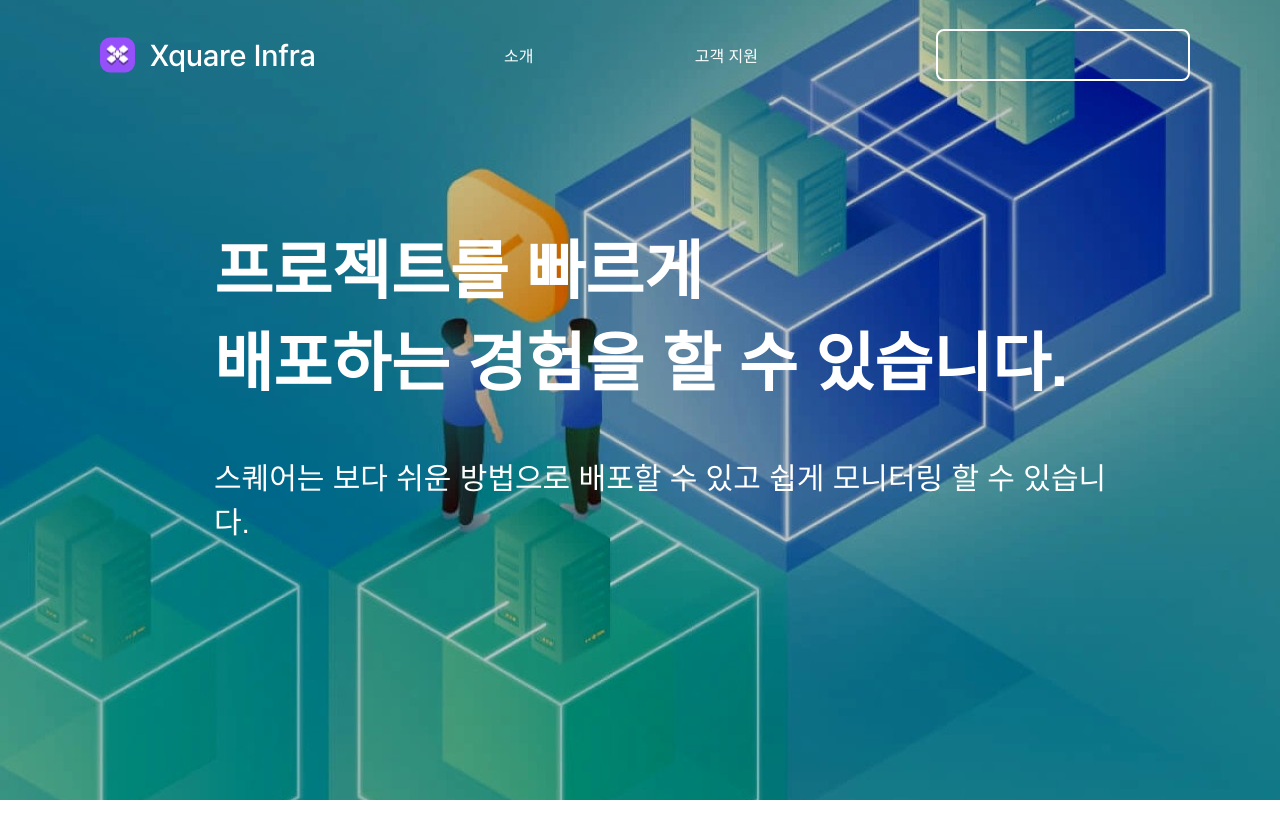
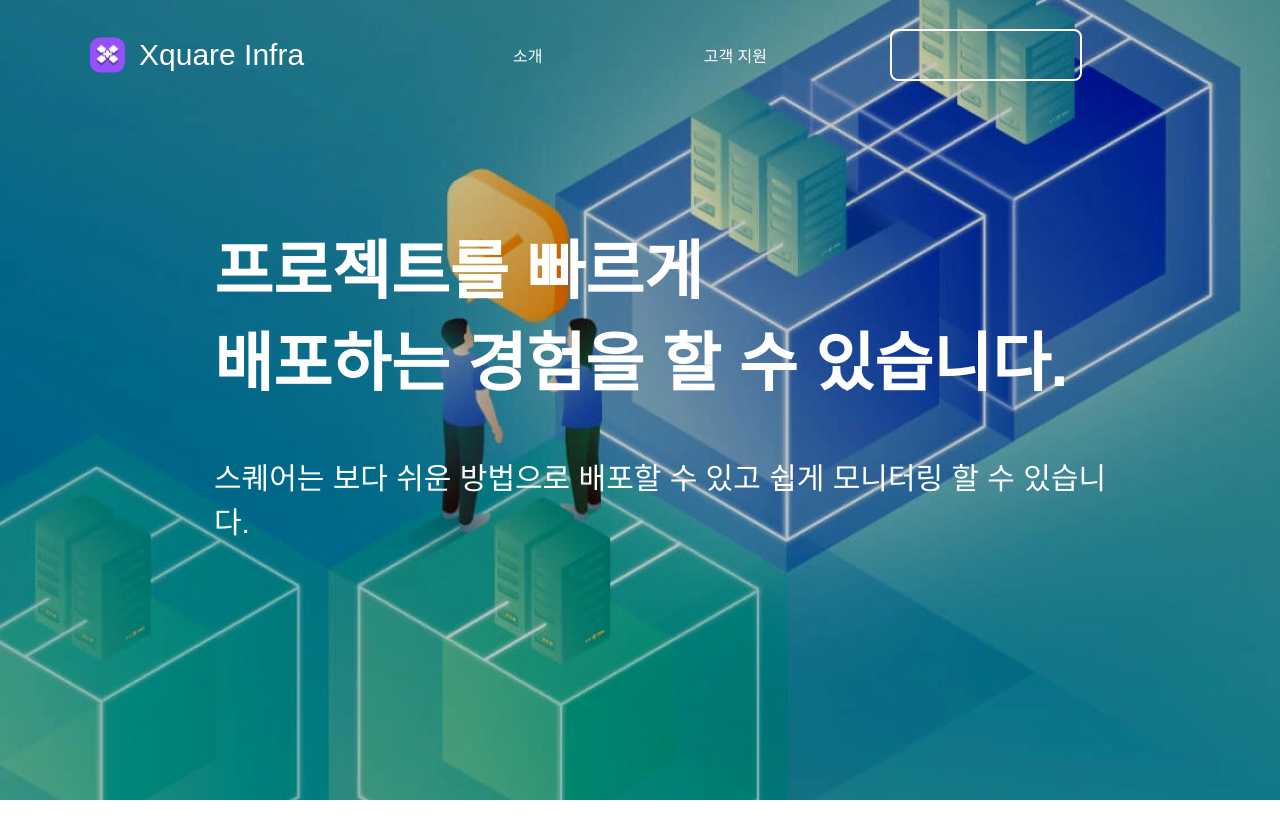
Before and after one commit to team-xquare/xquare-infra-frontend, a React app: page / in a window 1280 px wide. Shown: the top 838 px of the page. Built offline with nearby package versions, Linux system fonts and the light colour scheme; the HTML template or start-up script is replaced by a standard one; a web font is replaced by a local one.

Commit message:
배포 시도

```diff
--- a/src/components/common/header/index.tsx
+++ b/src/components/common/header/index.tsx
@@ -23,12 +23,17 @@ export const Header = () => {
   return (
     <>
       <Wrapper scroll={scroll}>
-        <img src={LogoImg} />
-        <div>
+        <Side>
+          <img src={LogoImg} />
+          <span>Xquare Infra</span>
+        </Side>
+        <Center>
           <span>소개</span>
           <span>고객 지원</span>
-        </div>
-        <Button></Button>
+        </Center>
+        <Side>
+          <Button></Button>
+        </Side>
       </Wrapper>
       <Outlet />
     </>
@@ -37,7 +42,7 @@ export const Header = () => {
 
 const Wrapper = styled.div<{ scroll: number }>`
   position: fixed;
-  transition: 0.2s linear;
+  transition: 0.25s linear;
   top: 0;
   left: 0;
   width: 100%;
@@ -49,10 +54,21 @@ const Wrapper = styled.div<{ scroll: number }>`
   color: ${({ scroll }) => (scroll === 0 ? 'white' : scroll >= 408 ? 'rgba(0,0,0,0)' : 'black')};
   background-color: ${({ scroll }) => (scroll === 0 ? 'rgba(0,0,0,0)' : scroll >= 408 ? 'rgba(0,0,0,0)' : 'white')};
   z-index: 999;
-  > div {
-    width: 254px;
-    display: flex;
-    justify-content: space-between;
+`;
+
+const Center = styled.div`
+  width: 254px;
+  display: flex;
+  justify-content: space-between;
+`;
+
+const Side = styled.div`
+  width: 300px;
+  display: flex;
+  align-items: center;
+  font-size: 30px;
+  > span {
+    margin-left: 14px;
   }
 `;
 
@@ -61,4 +77,5 @@ const Button = styled.div`
   height: 52px;
   border-radius: 8px;
   border: 2px white solid;
+  justify-self: end;
 `;
```
Also changed, not shown: src/assets/Logo.svg.
